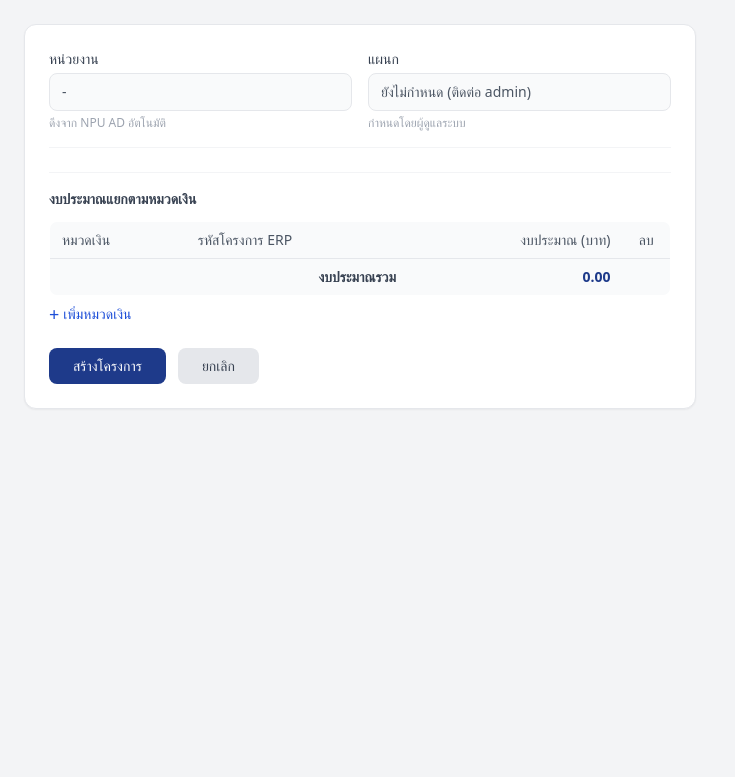
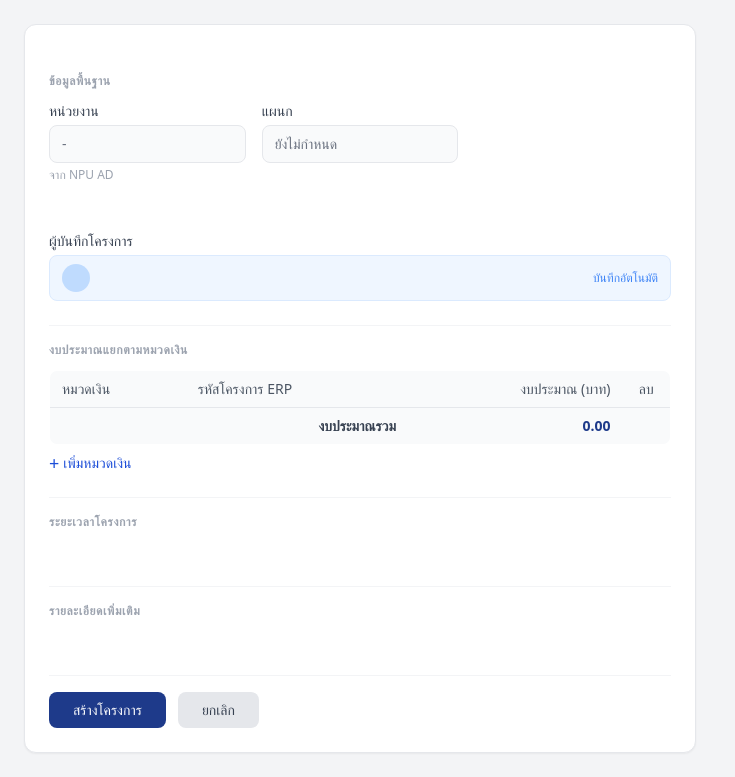
Before and after one commit to azimuthotg/projects_tracker, a Django app: template templates/projects/project_form.html in a window 1280 px wide. Shown: the part 44-821 px from the top of the page, without its empty margins (0-735 px from the left). Before the commit the page ends 453 px from the top, so only its background shows below. Run offline with Django 5.2, Linux system fonts and the light colour scheme; the template is opened without the code that fills it, so the values that code supplies are empty; some libraries are stand-ins or nearby versions.

Commit message:
ux: reorder project form sections and add created_by display
New section order:
  1. ข้อมูลพื้นฐาน — หน่วยงาน/แผนก/ปีงบ (3col), รหัส/ชื่อ (3col), รายละเอียด, ผู้บันทึก
  2. งบประมาณ — budget sources formset
  3. ระยะเวลา — วันที่เริ่ม/สิ้นสุด (2col)
  4. รายละเอียดเพิ่มเติม — สถานะ/เอกสาร (2col), ผู้รับผิดชอบ, แจ้งเตือน

Added read-only ผู้บันทึกโครงการ block showing current user's name, username and role

Co-Authored-By: Claude Sonnet 4.6 <noreply@anthropic.com>

```diff
--- a/templates/projects/project_form.html
+++ b/templates/projects/project_form.html
@@ -18,21 +18,25 @@
 
     {% if form.non_field_errors %}
     <div class="mb-4 p-4 bg-red-100 text-red-800 rounded-lg">
-        {% for error in form.non_field_errors %}
-        <p>{{ error }}</p>
-        {% endfor %}
+        {% for error in form.non_field_errors %}<p>{{ error }}</p>{% endfor %}
     </div>
     {% endif %}
 
-    <form method="post" enctype="multipart/form-data" class="bg-white rounded-xl shadow-sm border border-gray-200 p-6">
+    <form method="post" enctype="multipart/form-data" class="bg-white rounded-xl shadow-sm border border-gray-200 p-6 space-y-6">
         {% csrf_token %}
 
-        <!-- หน่วยงาน + แผนก -->
-        <div class="grid grid-cols-1 md:grid-cols-2 gap-4 mb-4 pb-4 border-b border-gray-100">
+        <!-- ═══════════════════════════════════════
+             ส่วนที่ 1: ข้อมูลพื้นฐาน
+             ═══════════════════════════════════════ -->
+        <div>
+            <h3 class="text-xs font-semibold text-gray-400 uppercase tracking-wider mb-3">ข้อมูลพื้นฐาน</h3>
+
+            <!-- หน่วยงาน / แผนก / ปีงบประมาณ -->
+            <div class="grid grid-cols-1 md:grid-cols-3 gap-4 mb-4">
                 <div>
                     <label class="block text-sm font-medium text-gray-700 mb-1">หน่วยงาน</label>
-                <input type="text" value="{% if user_profile and user_profile.organization %}{{ user_profile.organization }}{% elif project and project.department %}{{ project.department.name }}{% else %}-{% endif %}" disabled class="w-full border border-gray-200 rounded-lg px-3 py-2 text-sm bg-gray-50 text-gray-600">
-                <p class="text-xs text-gray-400 mt-1">ดึงจาก NPU AD อัตโนมัติ</p>
+                    <input type="text" value="{% if user_profile and user_profile.organization %}{{ user_profile.organization }}{% elif project and project.department %}{{ project.department.name }}{% else %}-{% endif %}" disabled class="w-full border border-gray-200 rounded-lg px-3 py-2 text-sm bg-gray-50 text-gray-500">
+                    <p class="text-xs text-gray-400 mt-1">จาก NPU AD</p>
                 </div>
                 <div>
                     <label class="block text-sm font-medium text-gray-700 mb-1">
@@ -40,25 +44,55 @@
                     </label>
                     {% if form.department %}
                         {{ form.department }}
-                    {% if form.department.errors %}
-                    <p class="text-xs text-red-500 mt-1">{{ form.department.errors|join:", " }}</p>
+                        {% if form.department.errors %}<p class="text-xs text-red-500 mt-1">{{ form.department.errors|join:", " }}</p>{% endif %}
+                    {% else %}
+                        <input type="text" value="{% if user_profile and user_profile.department %}{{ user_profile.department.name }}{% elif project and project.department %}{{ project.department.name }}{% else %}ยังไม่กำหนด{% endif %}" disabled class="w-full border border-gray-200 rounded-lg px-3 py-2 text-sm bg-gray-50 text-gray-500">
                     {% endif %}
-                {% else %}
-                    <input type="text" value="{% if user_profile and user_profile.department %}{{ user_profile.department.name }}{% elif project and project.department %}{{ project.department.name }}{% else %}ยังไม่กำหนด (ติดต่อ admin){% endif %}" disabled class="w-full border border-gray-200 rounded-lg px-3 py-2 text-sm bg-gray-50 text-gray-600">
-                    <p class="text-xs text-gray-400 mt-1">กำหนดโดยผู้ดูแลระบบ</p>
-                {% endif %}
+                </div>
+                <div>
+                    {% with field=form.fiscal_year %}{% include "components/_form_field.html" %}{% endwith %}
                 </div>
             </div>
 
-        {% for field in form %}
-        {% if field.html_name != 'department' %}
-        {% include "components/_form_field.html" %}
-        {% endif %}
-        {% endfor %}
+            <!-- รหัสโครงการ / ชื่อโครงการ -->
+            <div class="grid grid-cols-1 md:grid-cols-3 gap-4 mb-4">
+                <div>
+                    {% with field=form.project_code %}{% include "components/_form_field.html" %}{% endwith %}
+                </div>
+                <div class="md:col-span-2">
+                    {% with field=form.name %}{% include "components/_form_field.html" %}{% endwith %}
+                </div>
+            </div>
 
-        <!-- งบประมาณแยกตามหมวดเงิน -->
-        <div class="mt-6 pt-4 border-t border-gray-100">
-            <h3 class="text-sm font-semibold text-gray-700 mb-3">งบประมาณแยกตามหมวดเงิน</h3>
+            <!-- รายละเอียด -->
+            {% with field=form.description %}{% include "components/_form_field.html" %}{% endwith %}
+
+            <!-- ผู้บันทึกโครงการ -->
+            <div class="mb-4">
+                <label class="block text-sm font-medium text-gray-700 mb-1">ผู้บันทึกโครงการ</label>
+                <div class="flex items-center gap-3 px-3 py-2 bg-blue-50 border border-blue-100 rounded-lg">
+                    <div class="w-7 h-7 rounded-full bg-blue-200 flex items-center justify-center text-blue-700 text-xs font-bold flex-shrink-0">
+                        {{ request.user.get_full_name|first|upper|default:request.user.username|first|upper }}
+                    </div>
+                    <div>
+                        <p class="text-sm font-medium text-gray-800">
+                            {{ request.user.get_full_name|default:request.user.username }}
+                        </p>
+                        <p class="text-xs text-gray-500">
+                            {{ request.user.username }}
+                            {% if user_profile %} · {{ user_profile.get_role_display }}{% endif %}
+                        </p>
+                    </div>
+                    <span class="ml-auto text-xs text-blue-500">บันทึกอัตโนมัติ</span>
+                </div>
+            </div>
+        </div>
+
+        <!-- ═══════════════════════════════════════
+             ส่วนที่ 2: งบประมาณ
+             ═══════════════════════════════════════ -->
+        <div class="pt-4 border-t border-gray-100">
+            <h3 class="text-xs font-semibold text-gray-400 uppercase tracking-wider mb-3">งบประมาณแยกตามหมวดเงิน</h3>
             {{ budget_formset.management_form }}
             <div class="overflow-x-auto">
                 <table class="w-full text-sm border border-gray-200 rounded-lg overflow-hidden">
@@ -83,7 +117,7 @@
                                 {% if fs_form.erp_code.errors %}<p class="text-xs text-red-500">{{ fs_form.erp_code.errors|join:", " }}</p>{% endif %}
                             </td>
                             <td class="px-3 py-2">
-                                <input type="number" name="{{ fs_form.amount.html_name }}" value="{{ fs_form.amount.value|default_if_none:'' }}" step="0.01" min="0" class="budget-amount-input w-full border border-gray-300 rounded-lg px-3 py-2 text-sm text-right focus:ring-blue-500 focus:border-blue-500" {% if fs_form.amount.field.required %}required{% endif %}>
+                                <input type="number" name="{{ fs_form.amount.html_name }}" value="{{ fs_form.amount.value|default_if_none:'' }}" step="0.01" min="0" class="budget-amount-input w-full border border-gray-300 rounded-lg px-3 py-2 text-sm text-right focus:ring-blue-500 focus:border-blue-500">
                                 {% if fs_form.amount.errors %}<p class="text-xs text-red-500">{{ fs_form.amount.errors|join:", " }}</p>{% endif %}
                             </td>
                             <td class="px-3 py-2 text-center">
@@ -118,7 +152,7 @@
         <template id="budget-row-template">
             <tr class="border-t border-gray-100 budget-row">
                 <td class="px-3 py-2">
-                    <select name="{{ budget_formset.empty_form.source_type.html_name }}" class="{{ budget_formset.empty_form.source_type.field.widget.attrs.class|default:'w-full border border-gray-300 rounded-lg px-3 py-2 text-sm focus:ring-blue-500 focus:border-blue-500' }}">
+                    <select name="{{ budget_formset.empty_form.source_type.html_name }}" class="w-full border border-gray-300 rounded-lg px-3 py-2 text-sm focus:ring-blue-500 focus:border-blue-500">
                         <option value="">---------</option>
                         {% for val, label in budget_formset.empty_form.source_type.field.choices %}{% if val %}<option value="{{ val }}">{{ label }}</option>{% endif %}{% endfor %}
                     </select>
@@ -151,9 +185,7 @@
             }
 
             document.addEventListener('input', function(e) {
-                if (e.target.classList.contains('budget-amount-input') || (e.target.name && e.target.name.endsWith('-DELETE'))) {
-                    updateTotal();
-                }
+                if (e.target.classList.contains('budget-amount-input')) updateTotal();
             });
             document.addEventListener('change', function(e) {
                 if (e.target.name && e.target.name.endsWith('-DELETE')) updateTotal();
@@ -171,9 +203,34 @@
         })();
         </script>
 
-        <div class="flex gap-3 mt-6">
-            <button type="submit" class="px-6 py-2 bg-blue-900 text-white rounded-lg hover:bg-blue-800 text-sm">
-                {% if project %}แก้ไข{% else %}สร้าง{% endif %}โครงการ
+        <!-- ═══════════════════════════════════════
+             ส่วนที่ 3: ระยะเวลา
+             ═══════════════════════════════════════ -->
+        <div class="pt-4 border-t border-gray-100">
+            <h3 class="text-xs font-semibold text-gray-400 uppercase tracking-wider mb-3">ระยะเวลาโครงการ</h3>
+            <div class="grid grid-cols-1 md:grid-cols-2 gap-4">
+                {% with field=form.start_date %}{% include "components/_form_field.html" %}{% endwith %}
+                {% with field=form.end_date %}{% include "components/_form_field.html" %}{% endwith %}
+            </div>
+        </div>
+
+        <!-- ═══════════════════════════════════════
+             ส่วนที่ 4: รายละเอียดเพิ่มเติม
+             ═══════════════════════════════════════ -->
+        <div class="pt-4 border-t border-gray-100">
+            <h3 class="text-xs font-semibold text-gray-400 uppercase tracking-wider mb-3">รายละเอียดเพิ่มเติม</h3>
+            <div class="grid grid-cols-1 md:grid-cols-2 gap-4">
+                {% with field=form.status %}{% include "components/_form_field.html" %}{% endwith %}
+                {% with field=form.document %}{% include "components/_form_field.html" %}{% endwith %}
+            </div>
+            {% with field=form.responsible_persons %}{% include "components/_form_field.html" %}{% endwith %}
+            {% with field=form.notify_persons %}{% include "components/_form_field.html" %}{% endwith %}
+        </div>
+
+        <!-- ปุ่ม Submit -->
+        <div class="flex gap-3 pt-4 border-t border-gray-100">
+            <button type="submit" class="px-6 py-2 bg-blue-900 text-white rounded-lg hover:bg-blue-800 text-sm font-medium">
+                {% if project %}บันทึกการแก้ไข{% else %}สร้างโครงการ{% endif %}
             </button>
             <a href="{% if project %}{% url 'projects:project_detail' pk=project.pk %}{% else %}{% url 'projects:project_list' %}{% endif %}" class="px-6 py-2 bg-gray-200 text-gray-700 rounded-lg hover:bg-gray-300 text-sm">ยกเลิก</a>
         </div>
```
Lines whose indentation alone changed are shown as unchanged.
